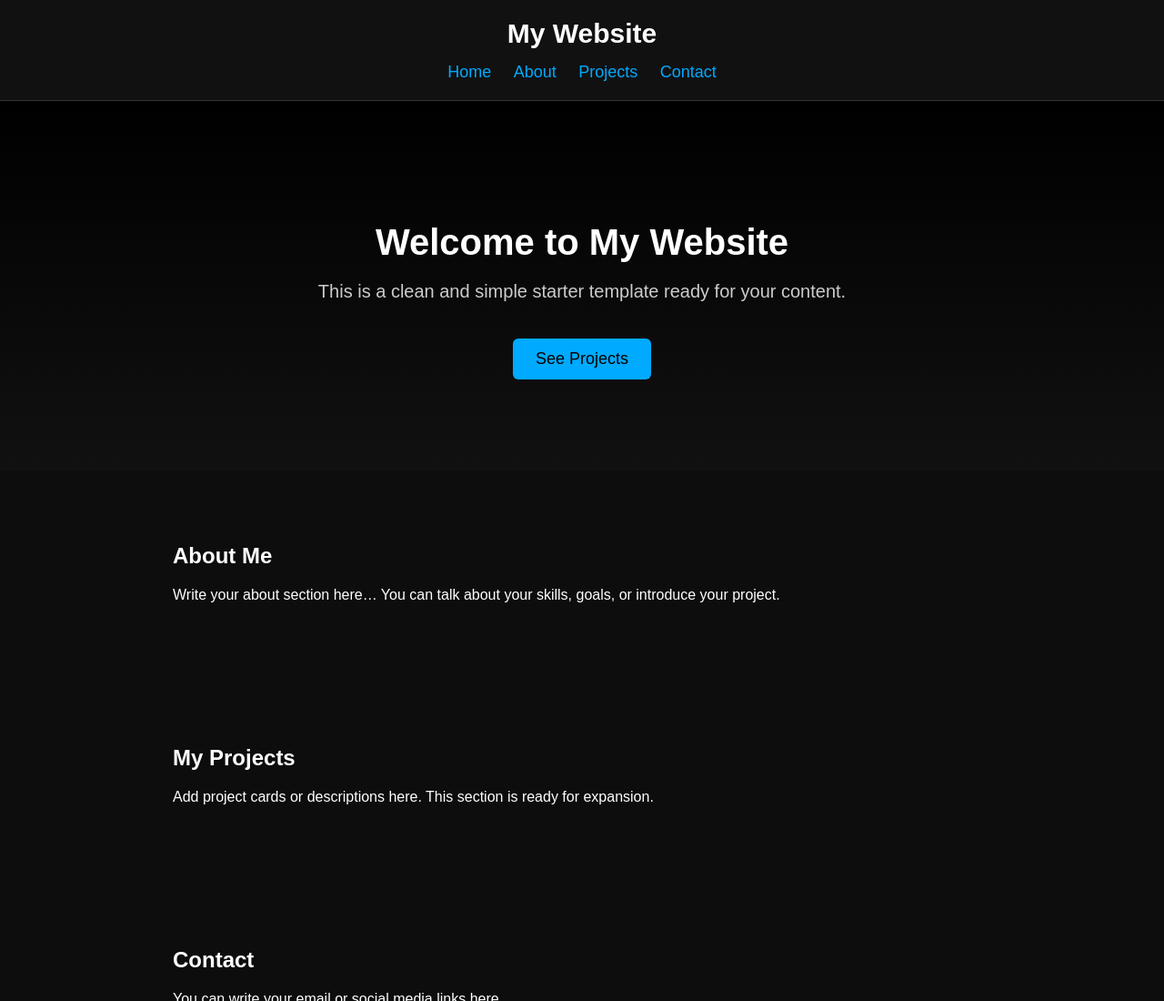
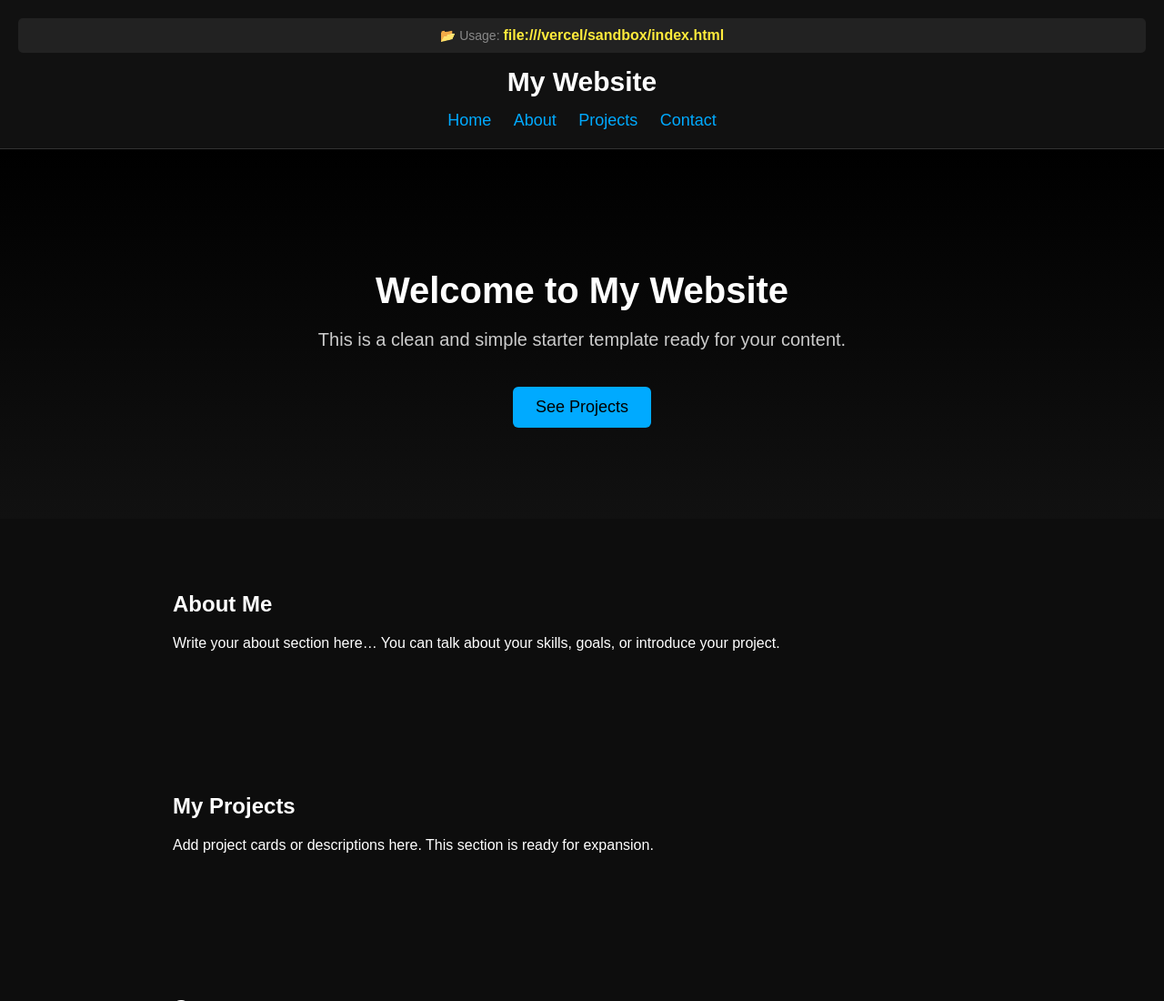
Before and after one commit to fantom22adam-droid/index.html, a plain HTML site: page index.html in a window 1280 px wide. Shown: the top 1100 px of the page at 91% size. Drawn offline with Linux system fonts and the light colour scheme.

Commit message:
style(ui): highlight website usage link in yellow

```diff
--- a/index.html
+++ b/index.html
@@ -89,6 +89,10 @@
 
     <!-- ====== HEADER ====== -->
     <header>
+        <div style="background: #222; padding: 10px; margin-bottom: 15px; border-radius: 5px;">
+            <span style="color: #888; font-size: 14px;">📂 Usage: </span>
+            <a href="file:///vercel/sandbox/index.html" style="color: #ffeb3b; text-decoration: none; font-weight: bold; font-size: 16px;">file:///vercel/sandbox/index.html</a>
+        </div>
         <h1>My Website</h1>
         <nav>
             <a href="#home">Home</a>
```
